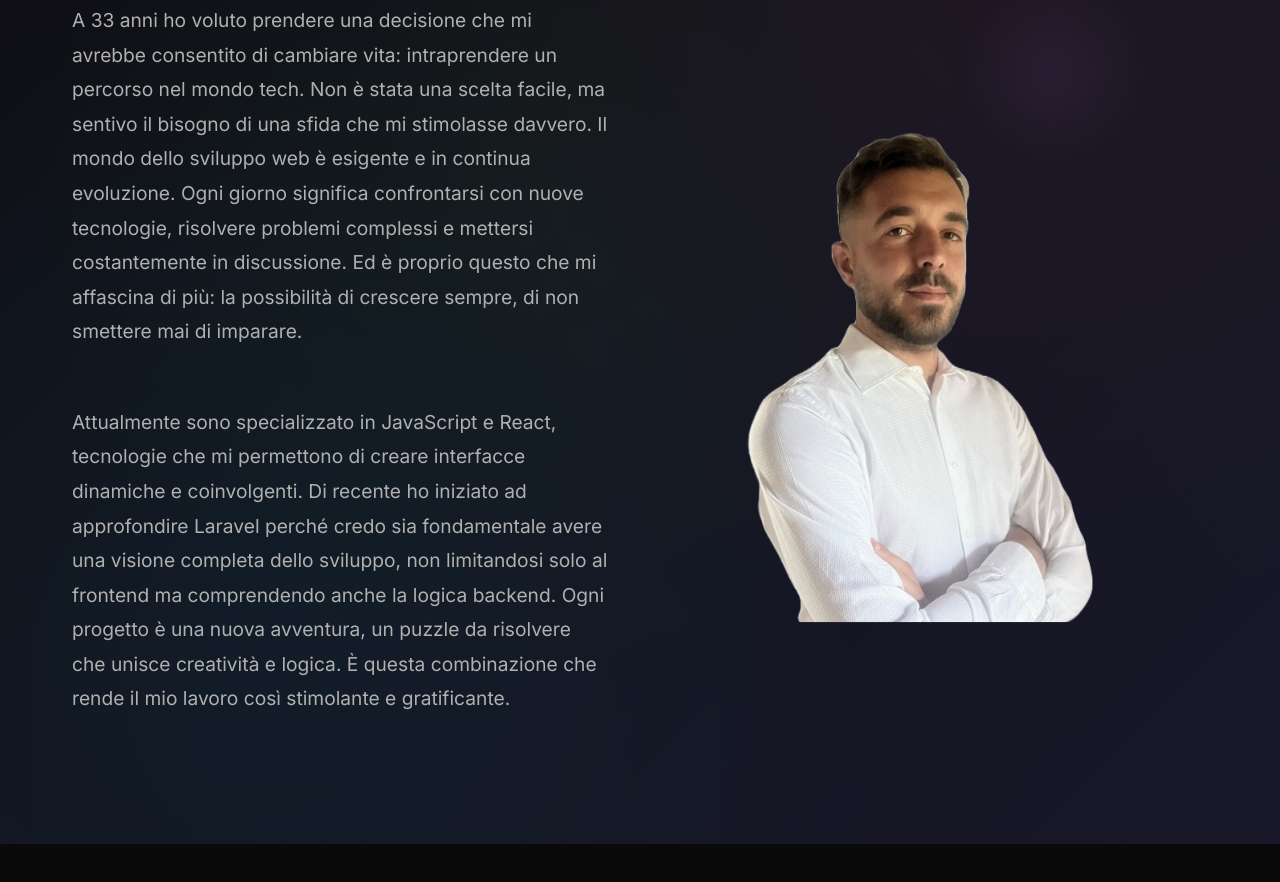
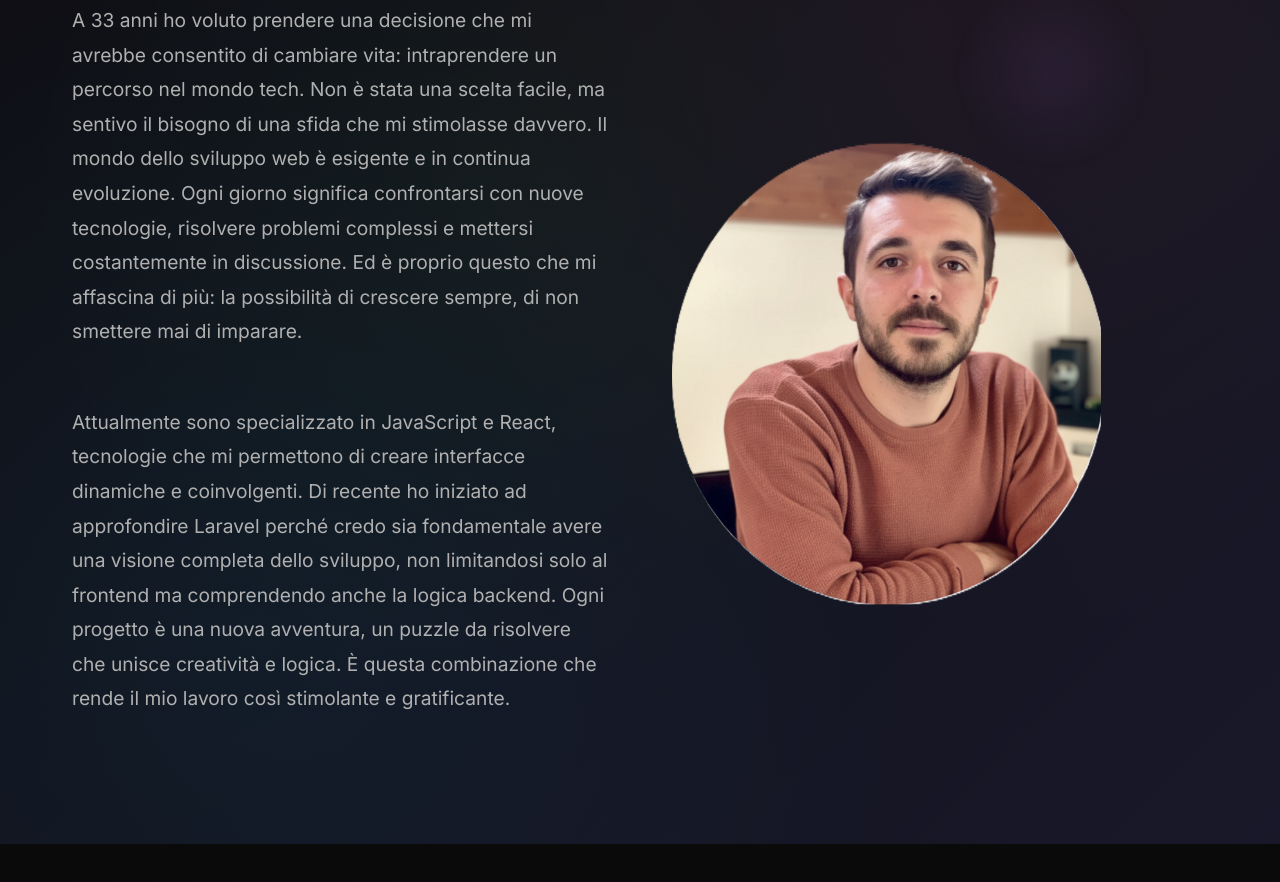
Before and after one commit to mattialucca92/Portfolio-2025, a React (Vite) app: page / in a window 1280 px wide. Shown: the part 1040-1922 px from the top of the page. Built offline with nearby package versions, Linux system fonts and the light colour scheme.

Commit message:
aggiunta foto profilo

```diff
--- a/src/components/About.jsx
+++ b/src/components/About.jsx
@@ -2,7 +2,7 @@ import { motion } from "framer-motion";
 import { useInView } from "../hooks/useInView";
 import "../styles/About.css";
 import { useEffect, useRef } from "react";
-import mattialucca from "../assets/image/MattiaLuccaSagoma.png";
+import mattialucca from "../assets/image/mattiaFotoProfilo.png";
 
 
 const About = () => {
--- a/src/styles/About.css
+++ b/src/styles/About.css
@@ -121,9 +121,9 @@
 }
 
 .profile-image {
-  width: 90%;
+  width: 80%;
   height: 500px;
-  object-fit: cover;
+  object-fit: contain;
   border-radius: var(--radius-lg);
   transition: all var(--transition-slow);
   filter: grayscale(0.3);
```
Also changed, not shown: src/assets/image/mattiaFotoProfilo.png (added).
